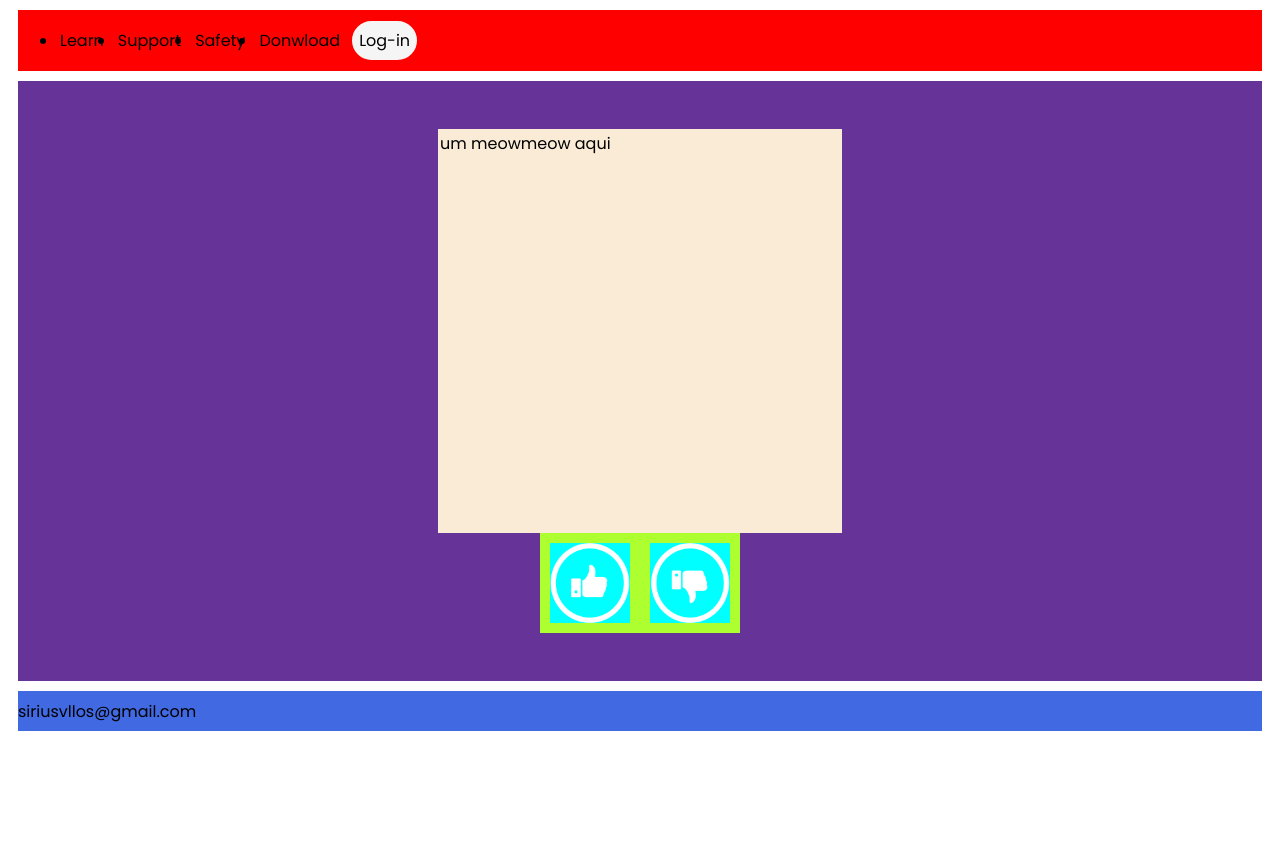
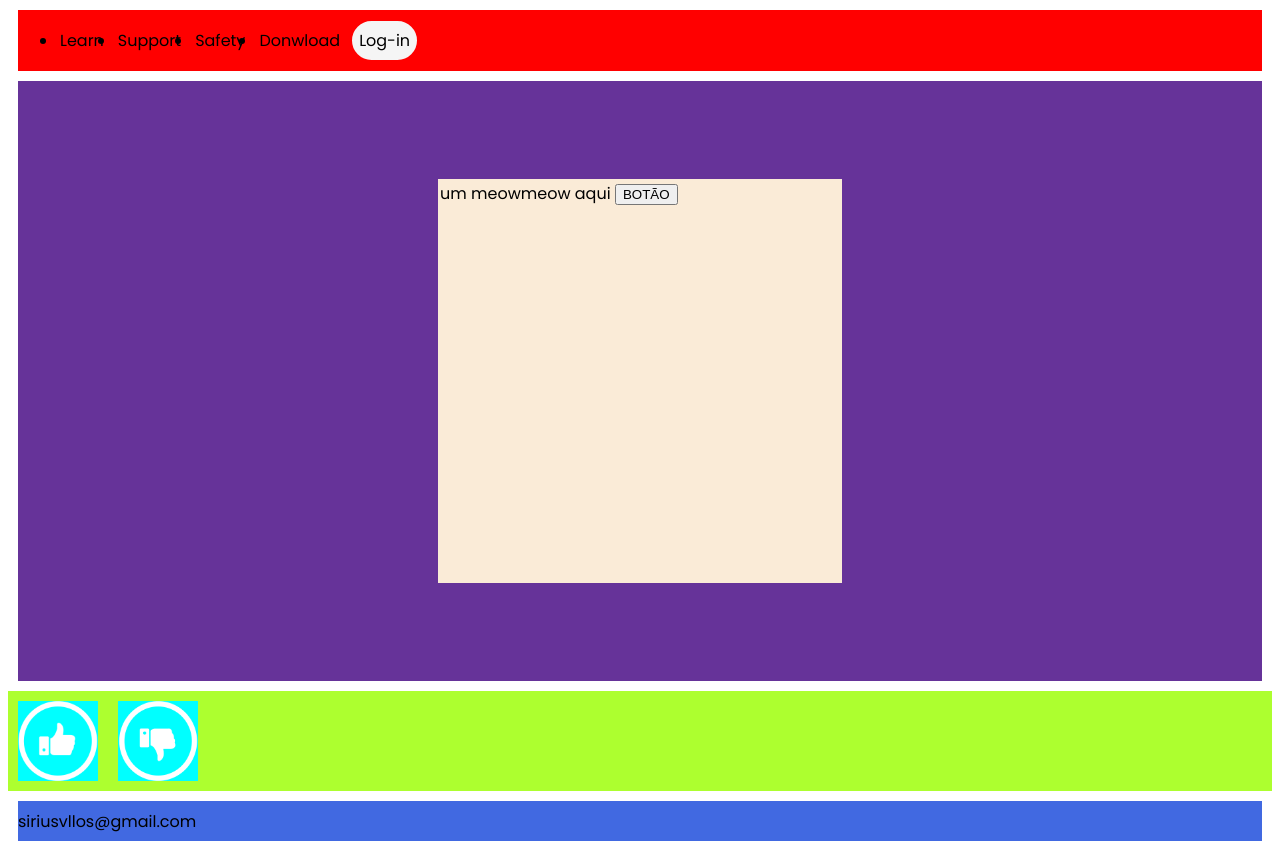
Before and after one commit to siriusvllos/catinder, a website: page websfiles/index.html in a window 1280 px wide. Before the commit the page ends 800 px from the top, so only its background shows below. Drawn offline with Linux system fonts and the light colour scheme.

Commit message:
fim do issue #05

```diff
--- a/websfiles/catinder.js
+++ b/websfiles/catinder.js
@@ -1,8 +1,4 @@
-const userPicture = document.getElementById("user_picture");
 var img = document.createElement("img");
-
-
-userPicture.appendChild(img);
 
 async function like() {
     console.log("Eu gosto desse gatinho");
@@ -28,5 +24,11 @@ async function pass() {
 
 function mudarFoto() {
     console.log("Estamos escolhendo outro gatinho");
-    img.src = "/blep.jpg";
+    img.src = "blep.jpg";
 }
+
+function init() {
+    const userPicture = document.getElementById("user_picture");
+    userPicture.appendChild(img);
+    console.log("O init foi iniciado");
+}
--- a/websfiles/index.html
+++ b/websfiles/index.html
@@ -12,7 +12,7 @@
     <link rel = "logo" href = "catinder logo.png">
 </head>
 
-<body>
+<body onload = "init()">
 
     <div id = "header">
         <div id = "logo"></div>
@@ -31,7 +31,7 @@
     <div id = "main">
 
         <div id = "user_picture">um meowmeow aqui
-            <div id = "gato" onclick="mudarFoto()"> </div>
+            <button id = "gato" onclick="mudarFoto()"> BOTÃO </div>
         </div>
         <div id = "buttons">
             <img onclick="like()" class = "button" src="like-button.png" alt="Like">
```
